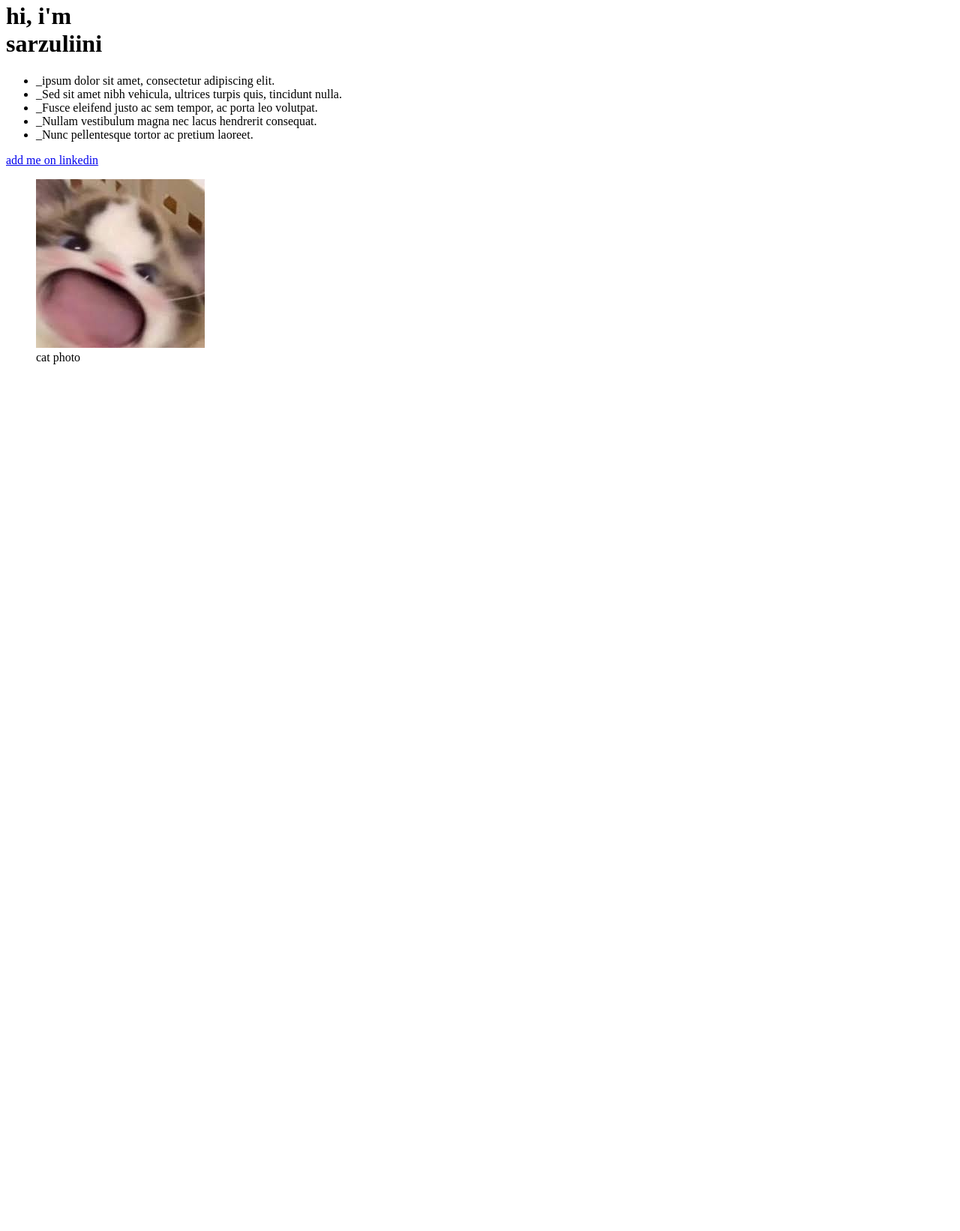
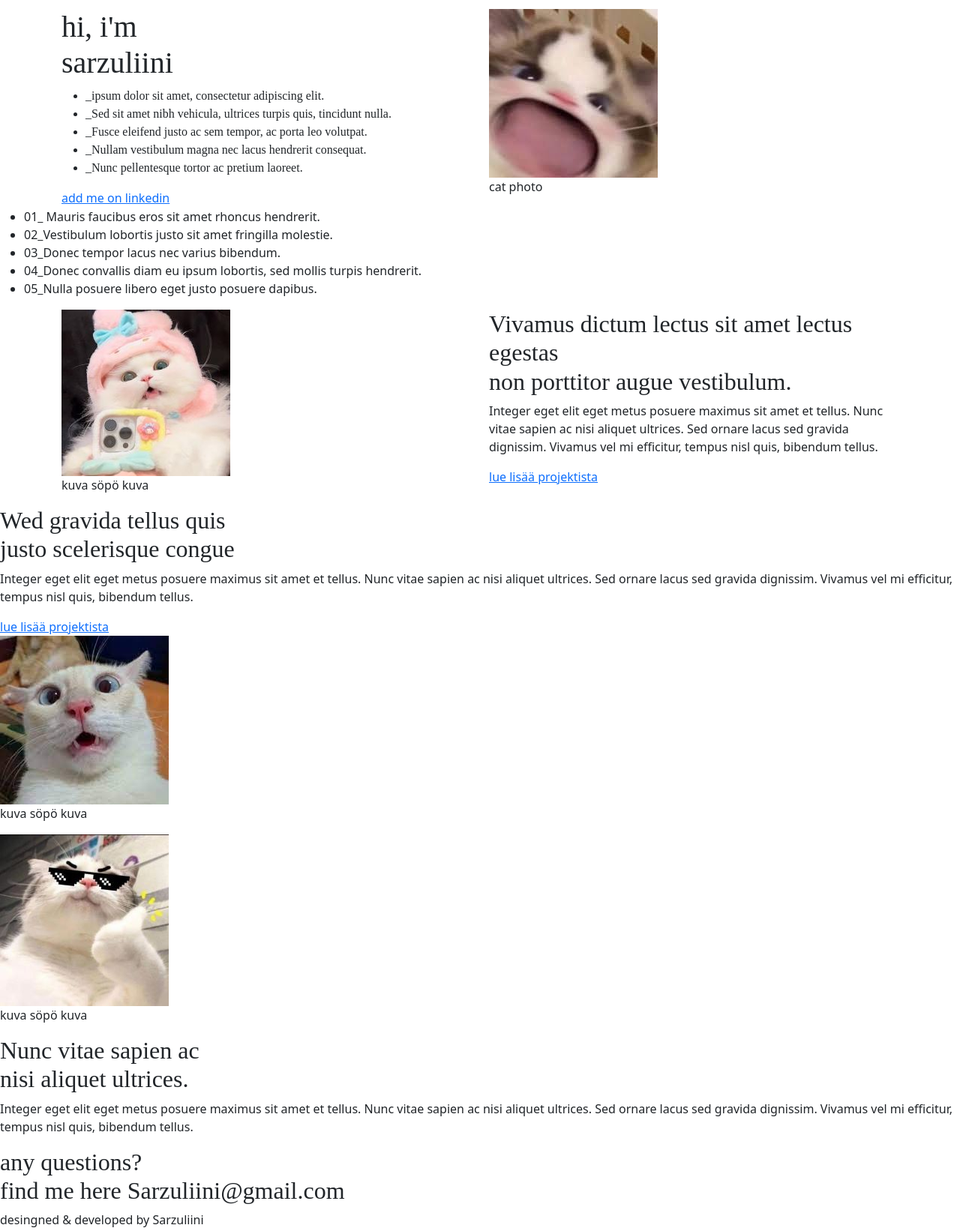
Before and after one commit to Sarzuliini/Sarzuliini.github.io, a plain HTML site: page Kertaustehtävä/sivu.html in a window 1280 px wide. Shown: the part 124-1766 px from the top of the page at 75% size. Before the commit the page ends 800 px from the top, so only its background shows below. Drawn offline with nearby package versions, Linux system fonts and the light colour scheme; a web font is replaced by a local one.

Commit message:
Portfolio

```diff
--- a/Kertaustehtävä/css/style.css
+++ b/Kertaustehtävä/css/style.css
@@ -0,0 +1,11 @@
+body {
+    font-family: "IBM Plex Mono", monospace;
+}
+
+h1, h2, .skills-list {
+    font-family: "Inknut Antiqua", serif;
+}
+
+img {
+    max-width: 100%;
+}
--- a/Kertaustehtävä/sivu.html
+++ b/Kertaustehtävä/sivu.html
@@ -5,12 +5,16 @@
     <meta http-equiv="X-UA-Compatible" content="IE=edge">
     <meta name="viewport" content="width=device-width, initial-scale=1.0">
     <title>Portfolio</title>
+
+    <link rel="stylesheet" href="css/bootstrap-grid.css" >
     <link rel="stylesheet" href="css/style.css" >
+
+    <link href="https://fonts.googleapis.com/css2?family=IBM+Plex+Mono&family=Inknut+Antiqua&display=swap" rel="stylesheet">
+
+    <link href="https://cdn.jsdelivr.net/npm/bootstrap@5.3.3/dist/css/bootstrap.min.css" rel="stylesheet" integrity="sha384-QWTKZyjpPEjISv5WaRU9OFeRpok6YctnYmDr5pNlyT2bRjXh0JMhjY6hW+ALEwIH" crossorigin="anonymous">
 </head>
 <body>
-    <!--<h1>Kertaus</h1>
-    <p> Skillshare = Code your own portfolio – HTML & CSS basics (3h 2m) </p>
-    <a href="https://www.skillshare.com/en/classes/code-your-own-portfolio-html-and-css-basics/1042721241?via=search-layout-grid">Skillshare linkki</a>-->
+
 
 
 <nav>
@@ -22,9 +26,15 @@
     <li>linkedin</li>
 </ul>
 </nav>
+
 <header>
+    <div class="container">
+        <div class="row">
+                <!-- Left Column -->
+            <div class="col">
+
     <h1>hi, i'm <br/>sarzuliini</h1>
-<ul>
+<ul class="skills-list">
     <li>_ipsum dolor sit amet, consectetur adipiscing elit.</li>
     <li>_Sed sit amet nibh vehicula, ultrices turpis quis, tincidunt nulla.</li>
     <li>_Fusce eleifend justo ac sem tempor, ac porta leo volutpat.</li>
@@ -32,11 +42,122 @@
     <li>_Nunc pellentesque tortor ac pretium laoreet.</li>
 </ul>
 <a href="https://fi.linkedin.com/in/sarita-tuominen">add me on linkedin</a>
+            </div>
 
+<!-- Right column -->
+
+<div class="col">
 <figure>
 <img src="img/images2.jpg" alt="Sarzuliini">
 <figcaption> cat photo </figcaption>
 </figure>
+    </div>
+        </div>
+            </div>
 </header>
+
+
+
+
+<section>
+    <ul>
+        <li>01_ Mauris faucibus eros sit amet rhoncus hendrerit.</li>
+        <li>02_Vestibulum lobortis justo sit amet fringilla molestie.</li>
+        <li>03_Donec tempor lacus nec varius bibendum.</li>
+        <li>04_Donec convallis diam eu ipsum lobortis, sed mollis turpis hendrerit.</li>
+        <li>05_Nulla posuere libero eget justo posuere dapibus.</li>
+    </ul>
+</section>
+
+<!--Projekti-->
+
+<!--Projekti 1-->
+
+<section>
+<div class="container">
+<div class="row">
+    <!-- Left Column -->
+<div class="col">
+    <figure>
+    <img src="img/sopocat.jpg" alt="">
+    <figcaption>
+    kuva söpö kuva
+    </figcaption>
+    </figure>
+</div>
+
+
+<!--right column-->
+<div class="col">
+
+<h2> Vivamus dictum lectus sit amet lectus egestas <br>
+    non porttitor augue vestibulum. </h2>
+
+<p>Integer eget elit eget metus posuere maximus sit amet et tellus.
+    Nunc vitae sapien ac nisi aliquet ultrices.
+    Sed ornare lacus sed gravida dignissim.
+    Vivamus vel mi efficitur, tempus nisl quis, bibendum tellus.</p>
+
+<a href=""> lue lisää projektista</a>
+</div>
+</div>
+</div>
+
+</section>
+
+
+<!--Projekti 2-->
+
+<section>
+<h2>
+    Wed gravida tellus quis <br>
+    justo scelerisque congue
+</h2>
+<p>Integer eget elit eget metus posuere maximus sit amet et tellus.
+    Nunc vitae sapien ac nisi aliquet ultrices.
+    Sed ornare lacus sed gravida dignissim.
+    Vivamus vel mi efficitur, tempus nisl quis, bibendum tellus.</p>
+
+    <a href=""> lue lisää projektista</a>
+</section>
+
+
+    <figure>
+        <img src="img/images.jfif" alt="">
+    <figcaption>
+        kuva söpö kuva
+    </figcaption>
+    </figure>
+
+
+<!--Projekti 3-->
+
+<section>
+<figure>
+    <img src="img/cat.jpg" alt="">
+<figcaption>
+    kuva söpö kuva
+</figcaption>
+</figure>
+
+<h2>
+    Nunc vitae sapien ac <br/>
+    nisi aliquet ultrices.
+</h2>
+<p>Integer eget elit eget metus posuere maximus sit amet et tellus.
+    Nunc vitae sapien ac nisi aliquet ultrices.
+    Sed ornare lacus sed gravida dignissim.
+    Vivamus vel mi efficitur, tempus nisl quis, bibendum tellus.</p>
+</section>
+
+<footer>
+    <h2>any questions? <br/>
+        find me here Sarzuliini@gmail.com <br/>
+    </h2>
+    <p>desingned & developed by Sarzuliini</p>
+
+</footer>
+
+
 </body>
 </html>
```
Also changed, not shown: Kertaussuunitelma.txt, Kertaustehtävä/css/bootstrap-grid.css (added), Kertaustehtävä/img/cat.jpg (added), Kertaustehtävä/img/images.jfif (added), Kertaustehtävä/img/sopocat.jpg (added).
